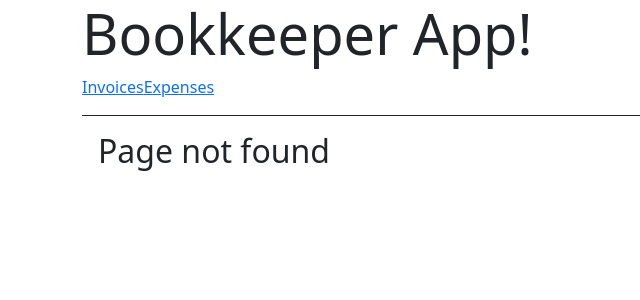
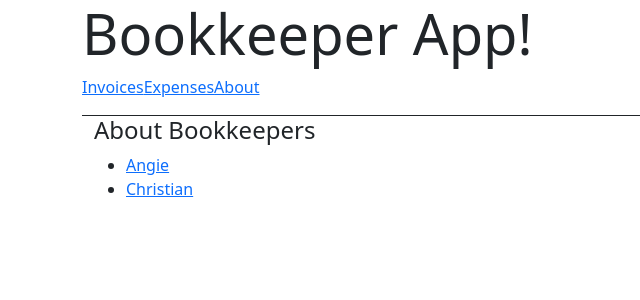
Before and after one commit to angeliquerivera/React-101, a React app: page /about in a window 1280 px wide. Before the commit this address had no page. Shown: the top 300 px of the page, without its empty margins (0-640 px from the left). Built offline with nearby package versions, Linux system fonts and the light colour scheme.

Commit message:
reviewed parent/child route relationships & links
added SingleInvoice and Bookkeeper data

```diff
--- a/data/bookkeepingData.js
+++ b/data/bookkeepingData.js
@@ -124,3 +124,6 @@ let invoices = [
 export function getInvoices() {
   return invoices;
 }
+export function getInvoice(number) {
+  return invoices.find((invoice) => number === invoice.number);
+}
--- a/src/components/ReactRouterRoot.js
+++ b/src/components/ReactRouterRoot.js
@@ -13,6 +13,7 @@ export default function ReactRouterRoot() {
       >
         <Link to="/invoices">Invoices</Link>
         <Link to="/expenses">Expenses</Link>
+        <Link to="/about">About</Link>
       </nav>
       <Outlet />
     </div>
--- a/src/index.js
+++ b/src/index.js
@@ -5,14 +5,36 @@ import { BrowserRouter, Routes, Route } from "react-router-dom";
 import ReactRouterRoot from "./components/ReactRouterRoot";
 import Expenses from "./routes/Expenses";
 import Invoices from "./routes/Invoices";
+import SingleInvoice from "./routes/SingleInvoice";
+import About from "./routes/About";
+import Angie from "./routes/Bookkeepers/Angie";
+import Christian from "./routes/Bookkeepers/Christian";
+
+/**
+ * 1. Connect the two Bookeeper components to the `/about` route and have the render the correct corresponding element.
+ * 2. Create links to access both `/about` sub-routes in the UI.
+ */
 
 const root = createRoot(document.getElementById("app"));
 root.render(
   <BrowserRouter>
     <Routes>
       <Route path="/" element={<ReactRouterRoot />}>
-        <Route path="invoices" element={<Invoices />} />
+        {/* Route renders `/`  + `invoices` */}
+        <Route path="invoices" element={<Invoices />}>
+          {/* /this/is/an/:id <- convert id to a parameter */}
+          <Route path=":invoiceID" element={<SingleInvoice />} />
+        </Route>
         <Route path="expenses" element={<Expenses />} />
+
+        {/* Route render `/` + `about/` + `angie`*/}
+        {/* Route render `/` + `about/` + `christian`*/}
+        <Route path="about" element={<About />}>
+          <Route path="angie" element={<Angie />} />
+          <Route path="christian" element={<Christian />} />
+        </Route>
+
+        {/* No match route:  */}
         <Route
           path="*"
           element={
--- /dev/null
+++ b/src/routes/About.js
@@ -0,0 +1,19 @@
+import React from "react";
+import { Link, Outlet } from "react-router-dom";
+
+export default function About() {
+  return (
+    <div className="container">
+      <h4>About Bookkeepers</h4>
+      <ul>
+        <li>
+          <Link to="/about/angie">Angie</Link>
+        </li>
+        <li>
+          <Link to="/about/christian">Christian</Link>
+        </li>
+      </ul>
+      <Outlet />
+    </div>
+  );
+}
--- /dev/null
+++ b/src/routes/Bookkeepers/Angie.js
@@ -0,0 +1,10 @@
+import React from "react";
+
+export default function Angie() {
+  return (
+    <section>
+      <h5>Angie, HBIC</h5>
+      <p>I forget where I put my phone but I'll never forget the numbers</p>
+    </section>
+  );
+}
--- /dev/null
+++ b/src/routes/Bookkeepers/Christian.js
@@ -0,0 +1,10 @@
+import React from "react";
+
+export default function Christian() {
+  return (
+    <section>
+      <h5>Christian, HJIC</h5>
+      <p>I eat too much but I'll get by</p>
+    </section>
+  );
+}
--- a/src/routes/Invoices.js
+++ b/src/routes/Invoices.js
@@ -1,5 +1,5 @@
 import React from "react";
-import { Link } from "react-router-dom";
+import { Link, Outlet } from "react-router-dom";
 import { getInvoices } from "../../data/bookkeepingData";
 
 export default function Invoices() {
@@ -7,16 +7,17 @@ export default function Invoices() {
   return (
     <div style={{ display: "flex" }}>
       <nav style={{ borderRight: "solid 1px", padding: "1rem" }}>
-        {invoices.map((invoice) => (
+        {invoices.map(({ number, company }) => (
           <Link
-            key={invoice.number}
+            key={number}
             style={{ display: "block", margin: "1rem 0" }}
-            to={`/invoices/${invoice.number}`}
+            to={`/invoices/${number}`}
           >
-            {invoice.company}
+            {company}
           </Link>
         ))}
       </nav>
+      <Outlet />
     </div>
   );
 }
--- /dev/null
+++ b/src/routes/SingleInvoice.js
@@ -0,0 +1,16 @@
+import React from "react";
+import { useParams } from "react-router-dom";
+import { getInvoice } from "../../data/bookkeepingData";
+
+export default function SingleInvoice() {
+  const { invoiceID } = useParams();
+  const { amount, company, due_date } = getInvoice(parseInt(invoiceID, 10));
+  return (
+    <section style={{ padding: "1rem" }}>
+      <h5>Invoice #{invoiceID}</h5>
+      <h6>Total Due: {amount}</h6>
+      <p>Owed by: {company}</p>
+      <p>Due Date: {due_date}</p>
+    </section>
+  );
+}
```
Also changed, not shown: notes/react-router-notes.md (+15 -0 lines).
